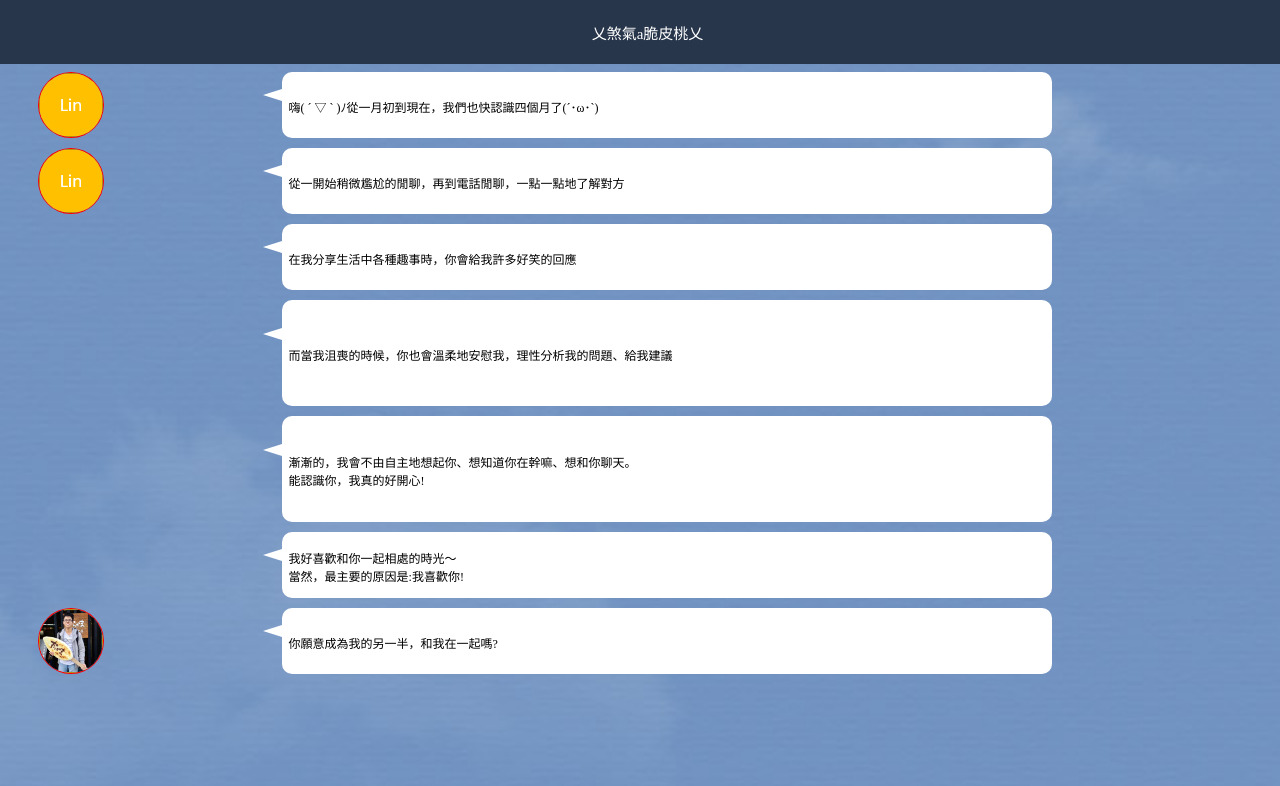
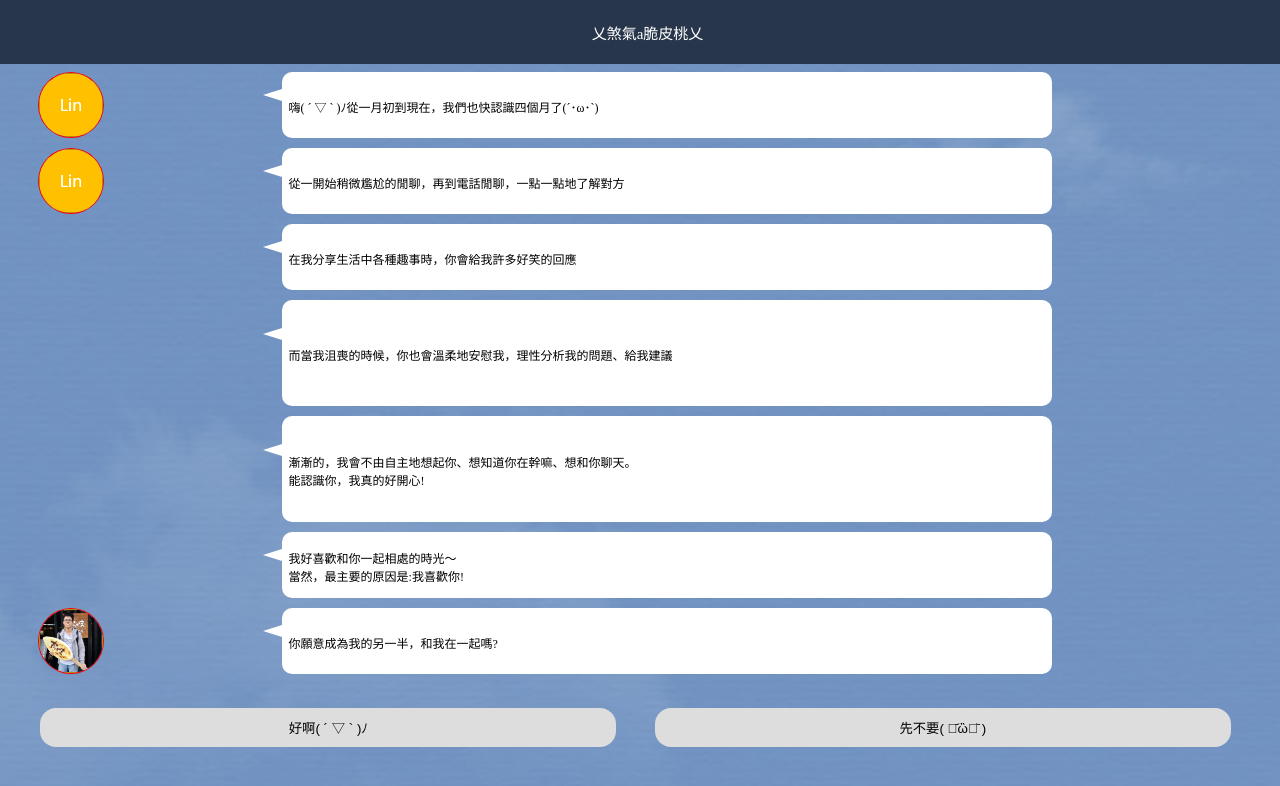
Before and after one commit to xup6jo6/ForTT, a plain HTML site: page index.html in a window 1280 px wide. Shown: the top 786 px of the page. Drawn offline with Linux system fonts and the light colour scheme.

Commit message:
[add] add Button

```diff
--- a/index.html
+++ b/index.html
@@ -36,6 +36,8 @@
             <div class = "talkBubble" id = "bubble_7">
                 <p id = "dia1">你願意成為我的另一半，和我在一起嗎?</p>
             </div>
+            <button class = "pill_button yes">好啊( ´ ▽ ` )ﾉ</button>
+            <button class = "pill_button QQQ">先不要( ･᷄ὢ･᷅ )</button>
         </div>
     </body>
 </html>
--- a/main.css
+++ b/main.css
@@ -17,6 +17,19 @@ p{
     margin-block-end: 0.2em;
     margin-inline-start:0.5em;
     margin-inline-end:0.5em;
+}
+.pill_button {
+  background-color: #ddd;
+  border: none;
+  color: black;
+  padding: 10px 20px;
+  text-align: center;
+  text-decoration: none;
+  display: inline-block;
+  margin: 4px 2px;
+  cursor: pointer;
+  border-radius: 16px;
+  width:45%;
 }
 .topBar{
 	background-color: #28364c;
@@ -139,3 +152,13 @@ p{
     top:50%;
     transform: translate(0, -50%);
 }
+.yes{
+    position:absolute;
+    top:88%;
+    left:3%;
+}
+.QQQ{
+    position:absolute;
+    top:88%;
+    left:51%;
+}
```
